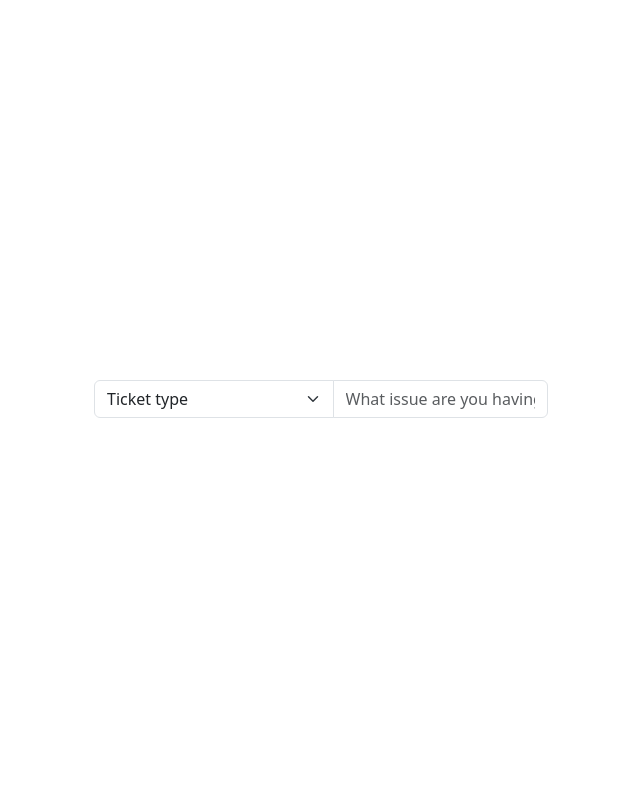
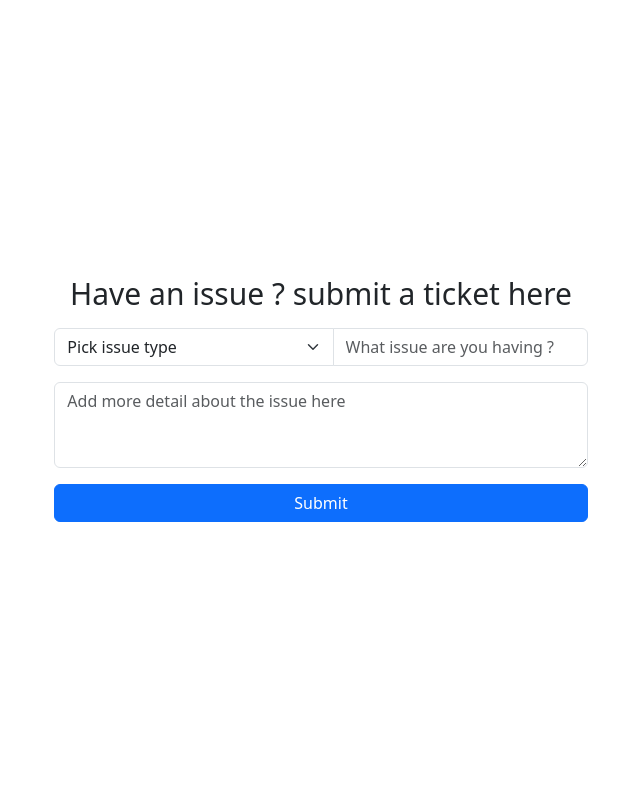
Before and after one commit to sam101111/SEA-assignment, a FastAPI app: page / in a window 1280 px wide. Shown: the part 93-892 px from the top of the page, without its empty margins (319-959 px from the left). Run offline with FastAPI, Linux system fonts and the light colour scheme; some libraries are stand-ins or nearby versions.

Commit message:
feat: created home page

```diff
--- a/app/templates/base.html
+++ b/app/templates/base.html
@@ -4,8 +4,9 @@
     <meta charset="UTF-8">
     <meta name="viewport" content="width=device-width, initial-scale=1.0">
     <title>Document</title>
+
+    {% block head %}
     <script src="https://cdn.tailwindcss.com"></script>
-    {% block head %}
 <link href="https://cdn.jsdelivr.net/npm/bootstrap@5.3.3/dist/css/bootstrap.min.css" rel="stylesheet" integrity="sha384-QWTKZyjpPEjISv5WaRU9OFeRpok6YctnYmDr5pNlyT2bRjXh0JMhjY6hW+ALEwIH" crossorigin="anonymous">
 <script src="https://cdn.jsdelivr.net/npm/bootstrap@5.3.3/dist/js/bootstrap.bundle.min.js" integrity="sha384-YvpcrYf0tY3lHB60NNkmXc5s9fDVZLESaAA55NDzOxhy9GkcIdslK1eN7N6jIeHz" crossorigin="anonymous"></script>
 
@@ -29,7 +30,7 @@
     </div>
 
 
-  <div class="flex justify-center items-center h-screen">
+  <div class="flex justify-center items-center h-screen w-screen">
     {% block content%}
     {% endblock %}
 </div>
--- a/app/templates/index.html
+++ b/app/templates/index.html
@@ -3,18 +3,25 @@
 
 {% block content %}
 
-<div>
+<form class="flex flex-col gap-3 w-5/12">
+    <h1 class="text-3xl text-center">Have an issue ? submit a ticket here</h1>
+
+
     <div class="input-group">
 
-            <select class="form-select"  aria-label="Example select with button addon" aria-placeholder="Select ticket type">
-            <option selected>Ticket type</option>
+            <select class="form-select w-2"  aria-label="Example select with button addon" aria-placeholder="Select ticket type" required>
+                <option selected disabled value="">Pick issue type</option>
             <option value="1">Account and Access</option>
             <option value="2">Bug</option>
             <option value="3">Incident report</option>
             <option value="3">Service request</option>
           </select>
 
-        <input type="text" class="form-control" aria-label="Sizing example input" aria-describedby="inputGroup-sizing-default" placeholder="What issue are you having ?">
+        <input type="text" class="form-control" aria-label="Sizing example input" aria-describedby="inputGroup-sizing-default" placeholder="What issue are you having ?" required>
       </div>
-</div>
+      <textarea class="form-control" id="exampleFormControlTextarea1" placeholder="Add more detail about the issue here" rows="3" required></textarea>
+      <button type="submit" class="btn btn-primary">Submit</button>
+
+    </form>
+
 {% endblock %}
```
